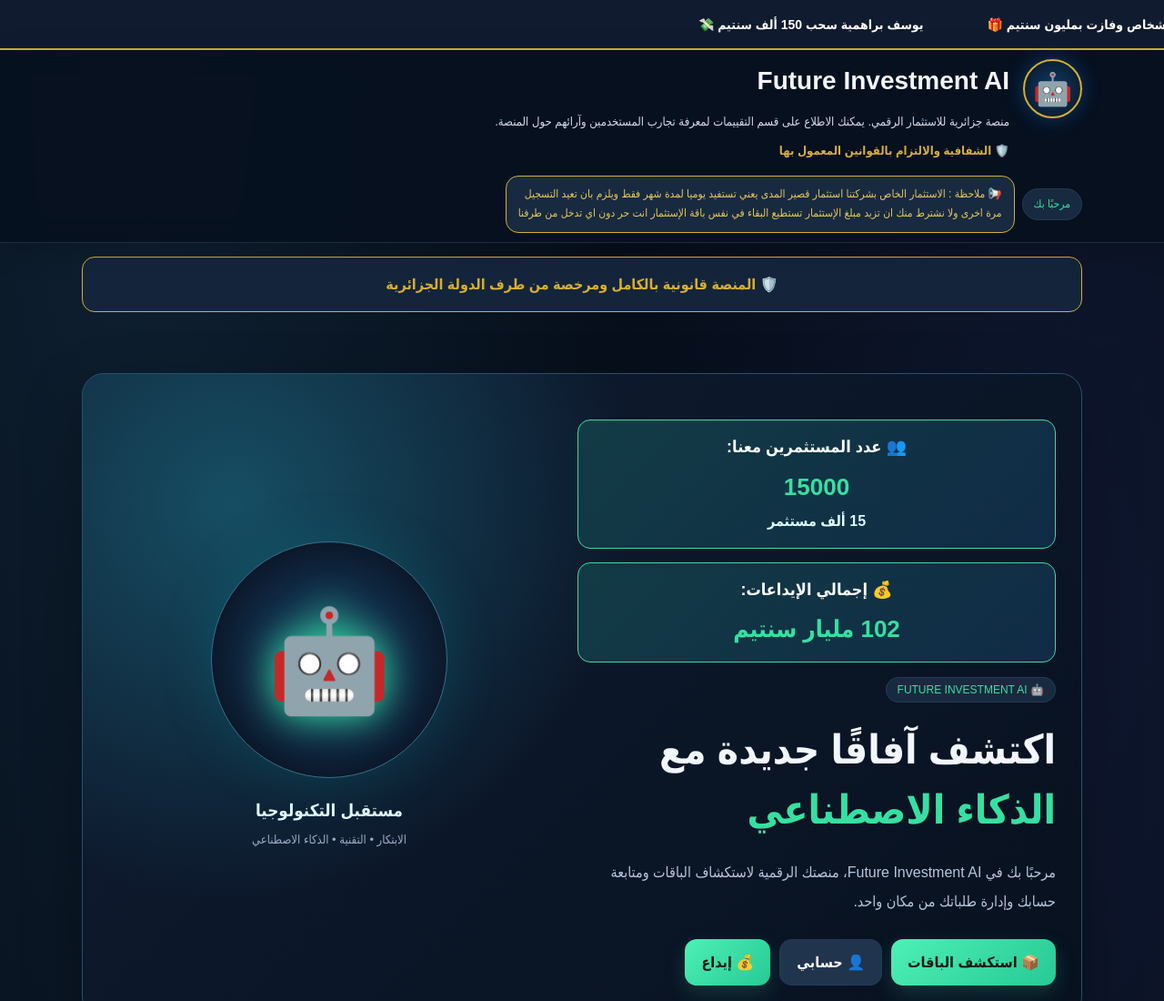
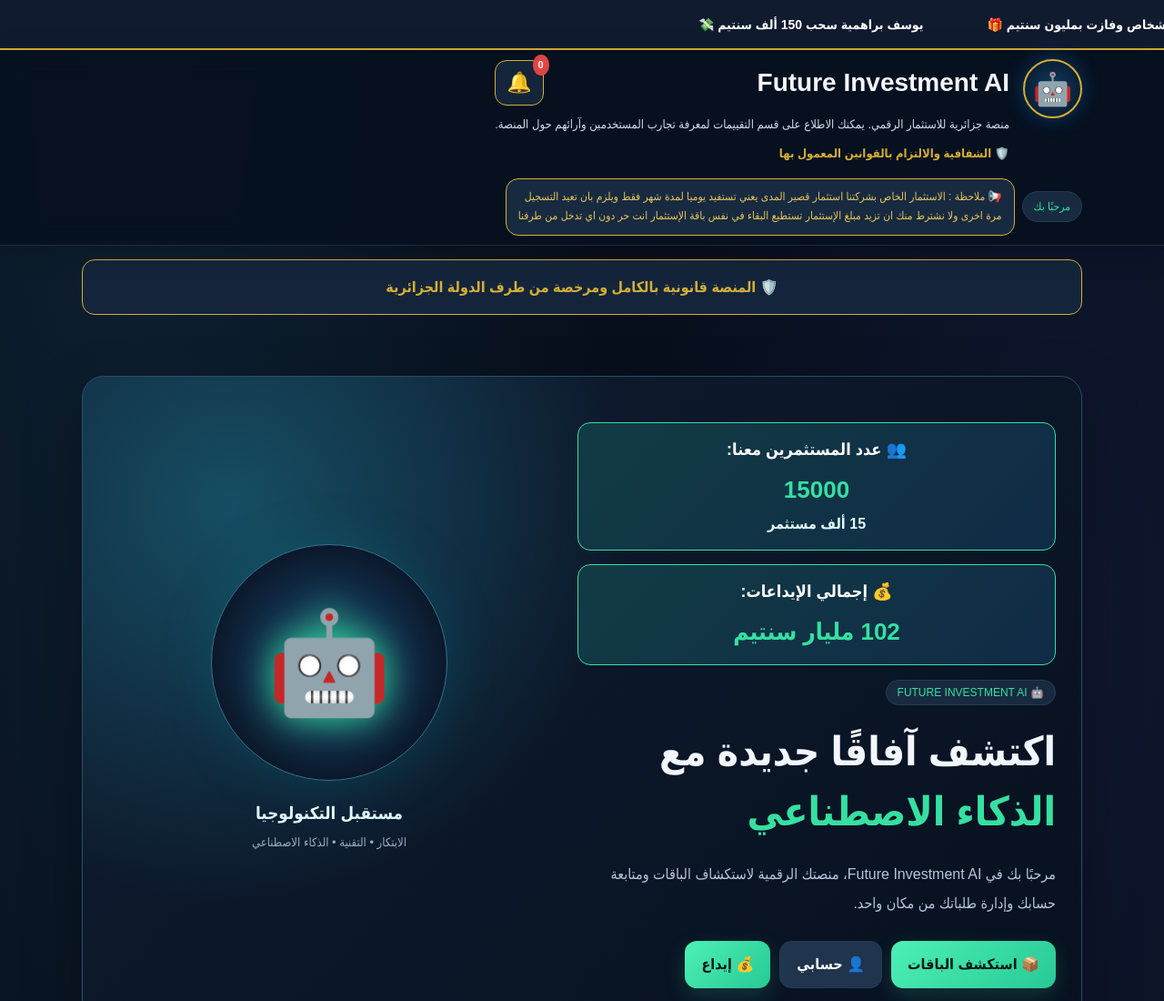
Before and after one commit to itachibahaa-jpg/future-investment-ai, a website: page public/index.html in a window 1280 px wide. Shown: the top 1100 px of the page at 91% size. Drawn offline with Linux system fonts and the light colour scheme.

Commit message:
Implement notification button and panel in header
Added a notification button with a notification panel to the header.

```diff
--- a/public/index.html
+++ b/public/index.html
@@ -790,7 +790,24 @@
 
   <div style="flex:1;min-width:0">
     <h1 style="font-size:clamp(18px,4vw,28px);color:#f2f6ff;margin:0 0 8px">
-      Future Investment AI
+      <div style="display:flex;align-items:center;justify-content:space-between;gap:12px;flex-wrap:wrap">
+  <span>Future Investment AI</span>
+
+  <div style="position:relative;display:inline-block">
+    <button type="button" onclick="toggleNotifications()" aria-label="الإشعارات"
+      style="position:relative;background:#14253b;border:1px solid #d4af37;border-radius:13px;padding:5px 12px;color:#fff;font-size:22px;cursor:pointer">
+      🔔
+      <span id="notificationCount" style="font-size:11px;color:#fff;background:#e04444;border-radius:50%;padding:2px 6px;position:absolute;top:-7px;right:-7px">0</span>
+    </button>
+
+    <div id="notificationPanel" class="hidden" style="position:absolute;top:42px;left:0;width:min(320px,85vw);z-index:100;background:#101e31;border:1px solid #d4af37;border-radius:15px;padding:16px;box-shadow:0 12px 35px #0009">
+      <h3 style="margin:0 0 12px;color:#d4af37">🔔 الإشعارات</h3>
+      <div id="notificationList" style="color:#b5c6dc;text-align:center;padding:18px 5px">
+        لا توجد إشعارات جديدة.
+      </div>
+    </div>
+  </div>
+      </div>
     </h1>
 
     <p style="color:#d0dced;font-size:13px;line-height:2;white-space:normal;margin:0 0 8px">
```
